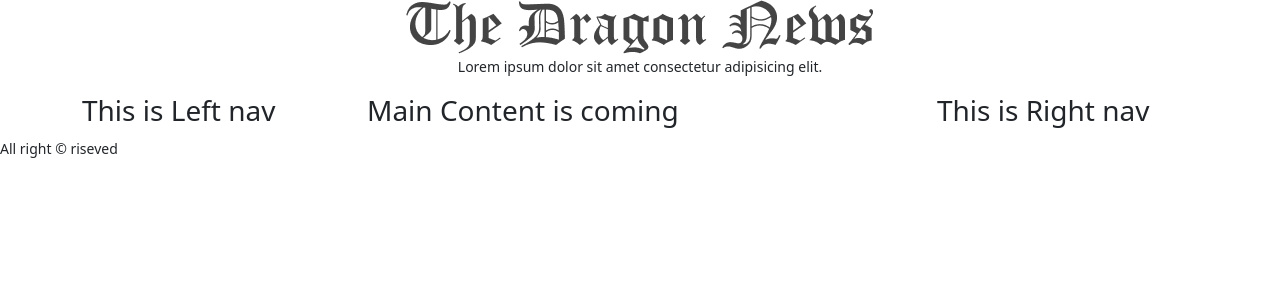
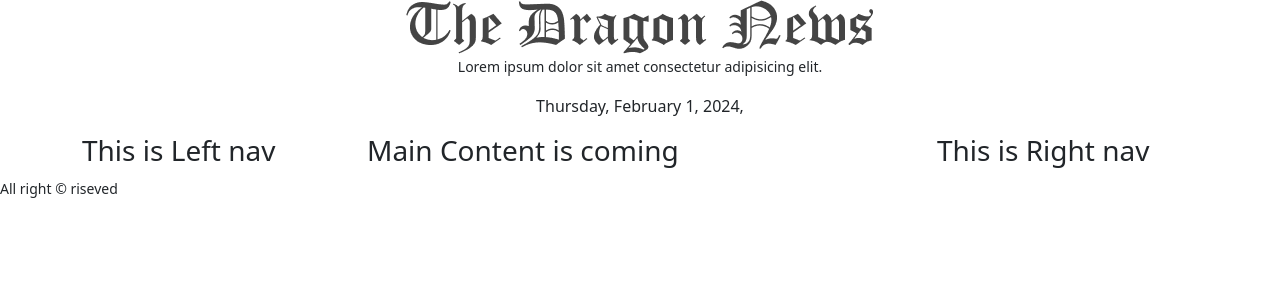
Before and after one commit to faridul22/the-dragon-news-recap-client, a React (Vite) app: page / in a window 1280 px wide. Shown: the top 300 px of the page. Built offline with nearby package versions, Linux system fonts and the light colour scheme.

Commit message:
moment.js added for dynamic date and time

```diff
--- a/package.json
+++ b/package.json
@@ -14,6 +14,7 @@
     "firebase": "^10.7.2",
     "localforage": "^1.10.0",
     "match-sorter": "^6.3.3",
+    "moment": "^2.30.1",
     "react": "^18.2.0",
     "react-bootstrap": "^2.10.0",
     "react-dom": "^18.2.0",
--- a/src/pages/Home/Shared/Header/Header.jsx
+++ b/src/pages/Home/Shared/Header/Header.jsx
@@ -1,4 +1,5 @@
 import logo from '../../../../assets/logo.png'
+import moment from 'moment';
 
 const Header = () => {
     return (
@@ -6,6 +7,7 @@ const Header = () => {
             <div className="text-center">
                 <img src={logo} alt="" />
                 <p><small>Lorem ipsum dolor sit amet consectetur adipisicing elit.</small></p>
+                <p>{moment().format("dddd, MMMM D, YYYY,")}</p>
             </div>
         </div>
     );
```
Also changed, not shown: 1 other file (tests, documents, lock files or other folders).
